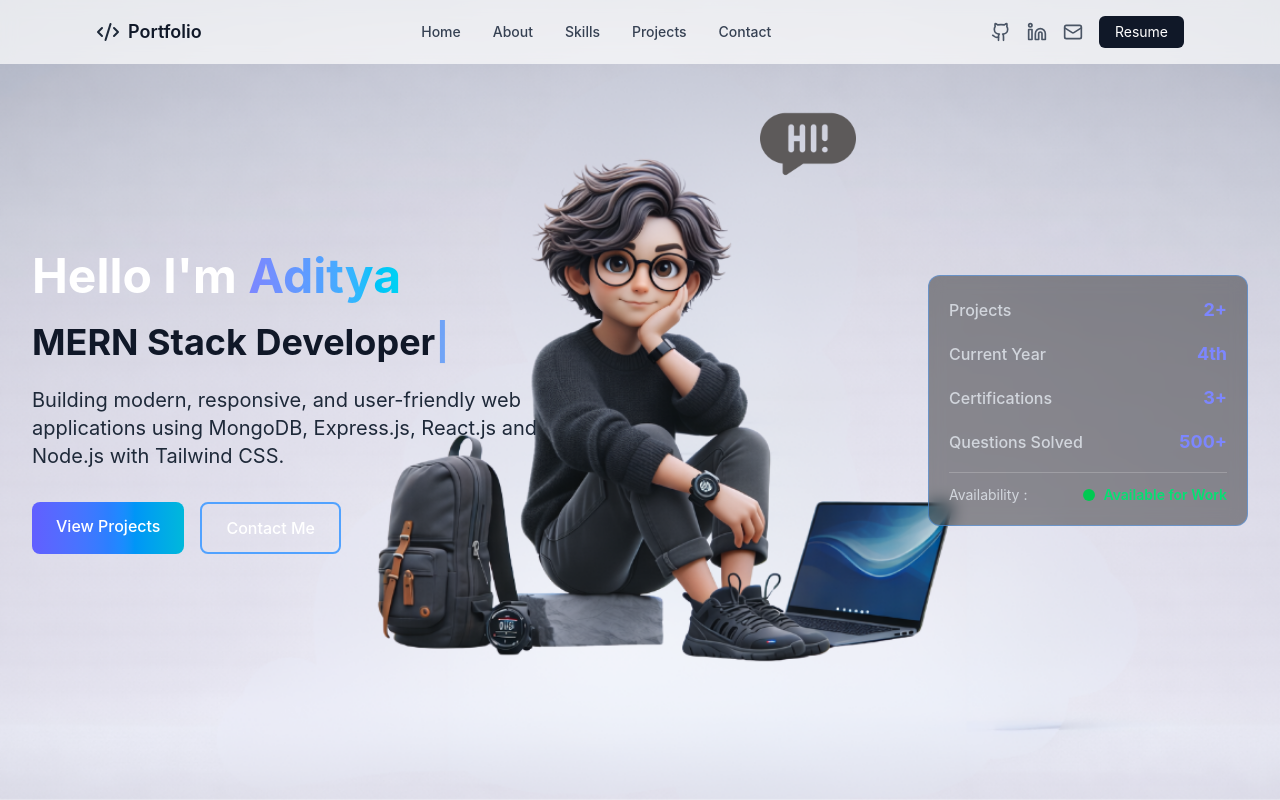
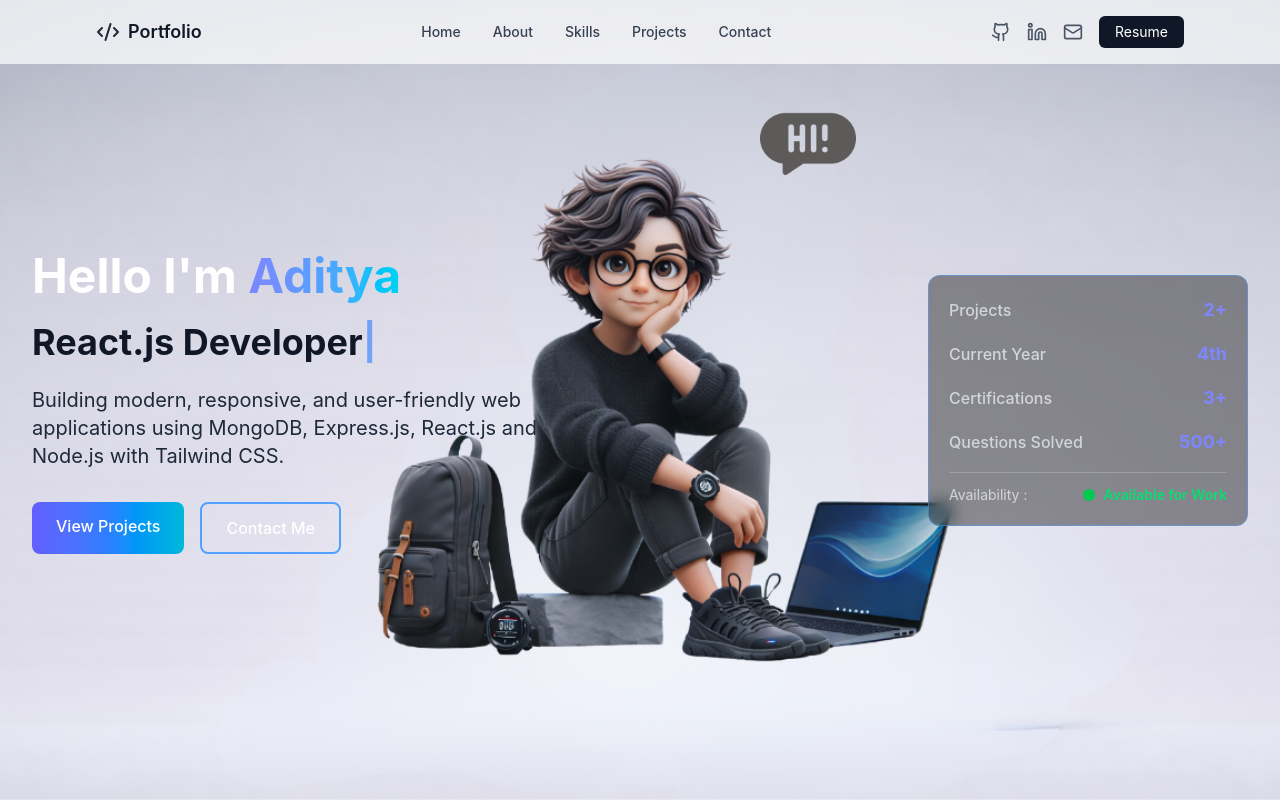
Before and after one commit to rathoreaditya9593-tech/AdiDynamicprorfolio, a React (Vite) app in the folder portfolio_react_tailwindcss_2026/: page / in a window 1280 px wide. Shown: the top 800 px of the page. Built offline with nearby package versions, Linux system fonts and the light colour scheme.

Commit message:
Update Hero.jsx

```diff
--- a/portfolio_react_tailwindcss_2026/src/components/Hero.jsx
+++ b/portfolio_react_tailwindcss_2026/src/components/Hero.jsx
@@ -5,7 +5,9 @@ import hi from "../assets/hi.png";
 
 const roles = [
   "Frontend Developer",
+  "React.js Developer",
   "MERN Stack Developer",
+  "Node.js Developer",
   "Backend Developer"
 ];
 
```
